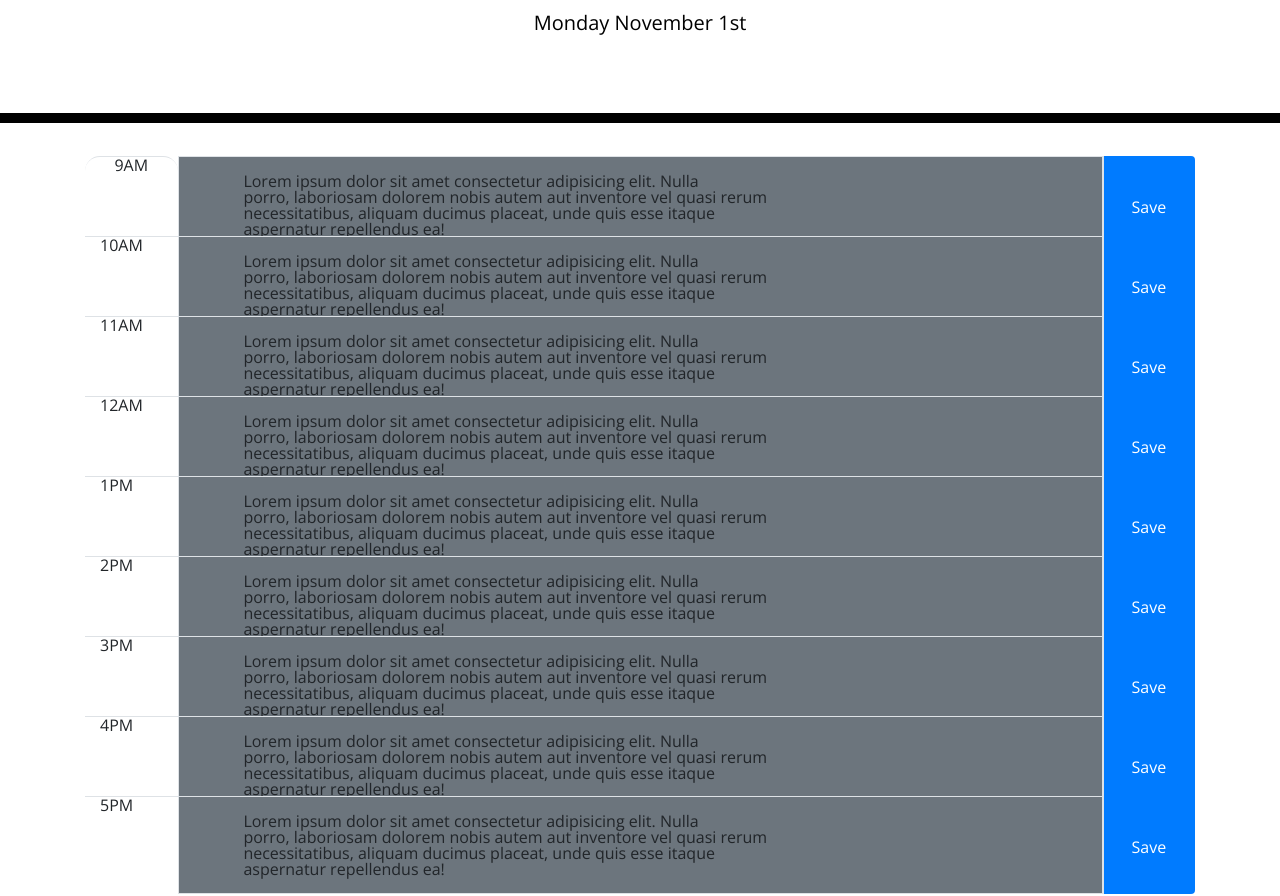
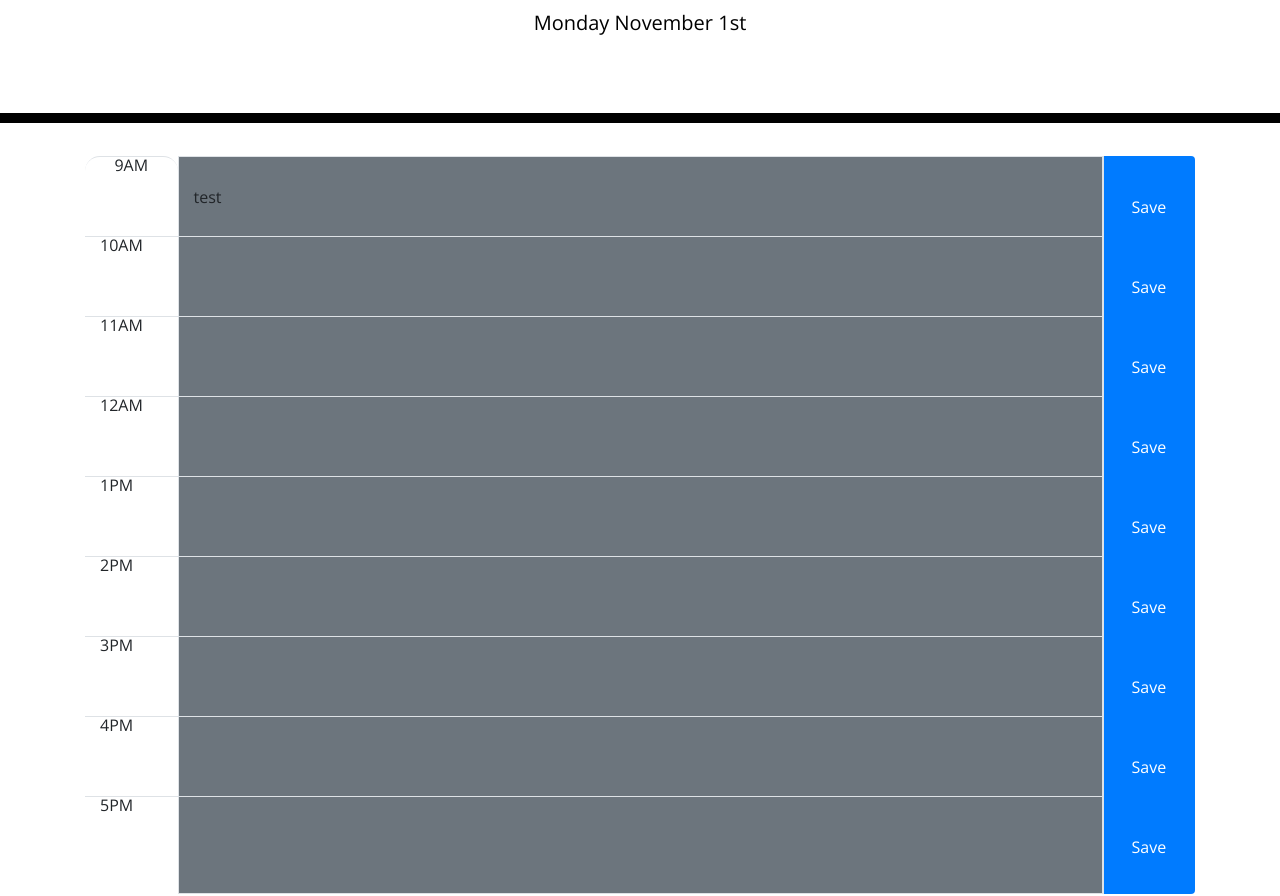
Before and after one commit to MacFGlenn/work-day-scheduler, a plain HTML site: page index.html in a window 1280 px wide. Shown: the part 181-1077 px from the top of the page. Drawn offline with nearby package versions, Linux system fonts and the light colour scheme.

Commit message:
click on text to change text

```diff
--- a/assets/js/script.js
+++ b/assets/js/script.js
@@ -11,8 +11,35 @@ var three = document.getElementById('3');
 var four = document.getElementById('4');
 var five = document.getElementById('5');
 
+var nineTask = nine.textContent;
+
 document.getElementById("current-day").textContent =
   currentDate.format("dddd MMMM Do");
+
+var loadTasks = function () {
+
+}
+
+var saveTasks = function () {
+
+}
+
+$(".btn").on("click", function () {
+    saveTasks();
+})
+
+$(".text").on("click", "p", function () {
+    var text = $(this).text().trim();
+    var textInput = $("<textarea>").addClass("form-control").val(text);
+    $(this).replaceWith(textInput);
+    textInput.trigger("focus");
+})
+
+$(".text").on("blur", "textarea", function () {
+    var text = $(this).val().trim();
+    var taskP = $("<p>").addClass("m-1").text(text);
+    $(this).replaceWith(taskP);
+})
 
 function checkNine(event) {
     // check if hour is before current 9AM
@@ -149,6 +176,7 @@ function checkFive(event) {
     }
 };
 
+loadTasks();
 checkNine(nine);
 checkTen(ten);
 checkEleven(eleven);
--- a/index.html
+++ b/index.html
@@ -35,11 +35,8 @@
       <div class="container">
         <div class="row">
           <div class="col-1 border-top time-block">9AM</div>
-          <div class="col-10 border" id="9">
-            Lorem ipsum dolor sit amet consectetur adipisicing elit. Nulla
-            porro, laboriosam dolorem nobis autem aut inventore vel quasi rerum
-            necessitatibus, aliquam ducimus placeat, unde quis esse itaque
-            aspernatur repellendus ea!
+          <div class="col-10 border text" id="9">
+            <p>test</p>
           </div>
           <div class="col-1 border-left bg-primary rounded-right">
             <a href="#" class="btn btn-primary">Save</a>
@@ -50,11 +47,8 @@
       <div class="container">
         <div class="row">
           <div class="col-1 border-top">10AM</div>
-          <div class="col-10 border" id="10">
-            Lorem ipsum dolor sit amet consectetur adipisicing elit. Nulla
-            porro, laboriosam dolorem nobis autem aut inventore vel quasi rerum
-            necessitatibus, aliquam ducimus placeat, unde quis esse itaque
-            aspernatur repellendus ea!
+          <div class="col-10 border text" id="10">
+            <p> </p>
           </div>
           <div class="col-1 border-left bg-primary rounded-right">
             <a href="#" class="btn btn-primary">Save</a>
@@ -65,11 +59,8 @@
       <div class="container">
         <div class="row">
           <div class="col-1 border-top">11AM</div>
-          <div class="col-10 border" id="11">
-            Lorem ipsum dolor sit amet consectetur adipisicing elit. Nulla
-            porro, laboriosam dolorem nobis autem aut inventore vel quasi rerum
-            necessitatibus, aliquam ducimus placeat, unde quis esse itaque
-            aspernatur repellendus ea!
+          <div class="col-10 border text" id="11">
+            <p> </p>
           </div>
           <div class="col-1 border-left bg-primary rounded-right">
             <a href="#" class="btn btn-primary">Save</a>
@@ -80,11 +71,8 @@
       <div class="container">
         <div class="row">
           <div class="col-1 border-top">12AM</div>
-          <div class="col-10 border" id="12">
-            Lorem ipsum dolor sit amet consectetur adipisicing elit. Nulla
-            porro, laboriosam dolorem nobis autem aut inventore vel quasi rerum
-            necessitatibus, aliquam ducimus placeat, unde quis esse itaque
-            aspernatur repellendus ea!
+          <div class="col-10 border text" id="12">
+            <p> </p>
           </div>
           <div class="col-1 border-left bg-primary rounded-right">
             <a href="#" class="btn btn-primary">Save</a>
@@ -95,11 +83,8 @@
       <div class="container">
         <div class="row">
           <div class="col-1 border-top">1PM</div>
-          <div class="col-10 border" id="1">
-            Lorem ipsum dolor sit amet consectetur adipisicing elit. Nulla
-            porro, laboriosam dolorem nobis autem aut inventore vel quasi rerum
-            necessitatibus, aliquam ducimus placeat, unde quis esse itaque
-            aspernatur repellendus ea!
+          <div class="col-10 border text" id="1">
+            <p> </p>
           </div>
           <div class="col-1 border-left bg-primary rounded-right">
             <a href="#" class="btn btn-primary">Save</a>
@@ -110,11 +95,8 @@
       <div class="container">
         <div class="row">
           <div class="col-1 border-top">2PM</div>
-          <div class="col-10 border" id="2">
-            Lorem ipsum dolor sit amet consectetur adipisicing elit. Nulla
-            porro, laboriosam dolorem nobis autem aut inventore vel quasi rerum
-            necessitatibus, aliquam ducimus placeat, unde quis esse itaque
-            aspernatur repellendus ea!
+          <div class="col-10 border text" id="2">
+            <p> </p>
           </div>
           <div class="col-1 border-left bg-primary rounded-right">
             <a href="#" class="btn btn-primary">Save</a>
@@ -125,11 +107,8 @@
       <div class="container">
         <div class="row">
           <div class="col-1 border-top">3PM</div>
-          <div class="col-10 border" id="3">
-            Lorem ipsum dolor sit amet consectetur adipisicing elit. Nulla
-            porro, laboriosam dolorem nobis autem aut inventore vel quasi rerum
-            necessitatibus, aliquam ducimus placeat, unde quis esse itaque
-            aspernatur repellendus ea!
+          <div class="col-10 border text" id="3">
+            <p> </p>
           </div>
           <div class="col-1 border-left bg-primary rounded-right">
             <a href="#" class="btn btn-primary">Save</a>
@@ -140,11 +119,8 @@
       <div class="container">
         <div class="row">
           <div class="col-1 border-top">4PM</div>
-          <div class="col-10 border" id="4">
-            Lorem ipsum dolor sit amet consectetur adipisicing elit. Nulla
-            porro, laboriosam dolorem nobis autem aut inventore vel quasi rerum
-            necessitatibus, aliquam ducimus placeat, unde quis esse itaque
-            aspernatur repellendus ea!
+          <div class="col-10 border text" id="4">
+            <p> </p>
           </div>
           <div class="col-1 border-left bg-primary rounded-right">
             <a href="#" class="btn btn-primary">Save</a>
@@ -155,11 +131,8 @@
       <div class="container">
         <div class="row">
           <div class="col-1 border-top">5PM</div>
-          <div class="col-10 border" id="5">
-            Lorem ipsum dolor sit amet consectetur adipisicing elit. Nulla
-            porro, laboriosam dolorem nobis autem aut inventore vel quasi rerum
-            necessitatibus, aliquam ducimus placeat, unde quis esse itaque
-            aspernatur repellendus ea!
+          <div class="col-10 border text" id="5">
+            <p> </p>
           </div>
           <div class="col-1 border-left bg-primary rounded-right">
             <a href="#" class="btn btn-primary">Save</a>
```
